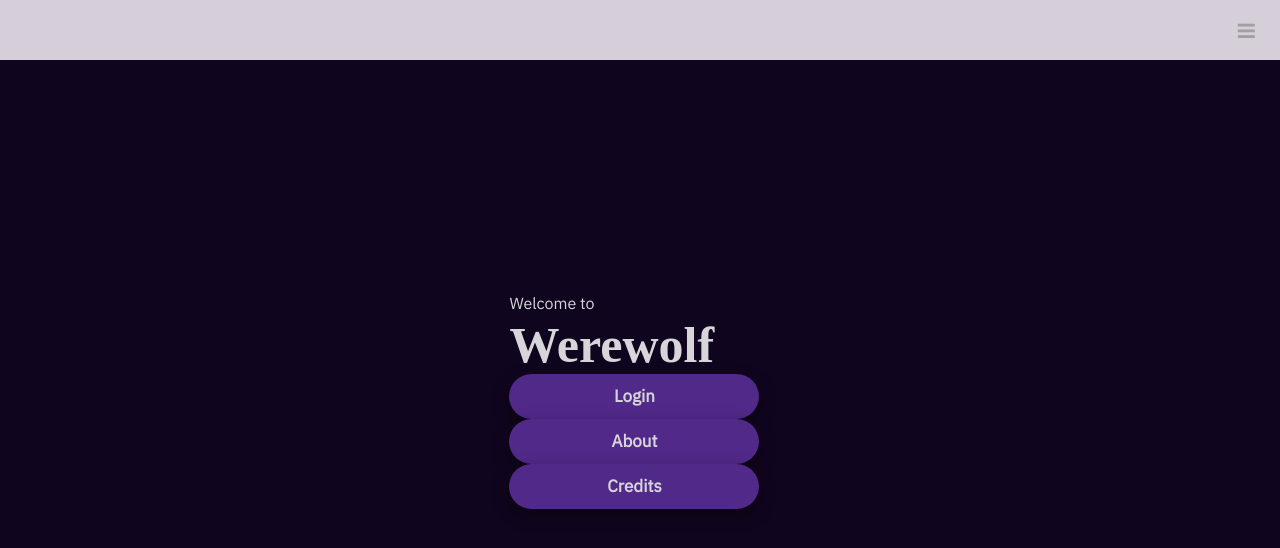
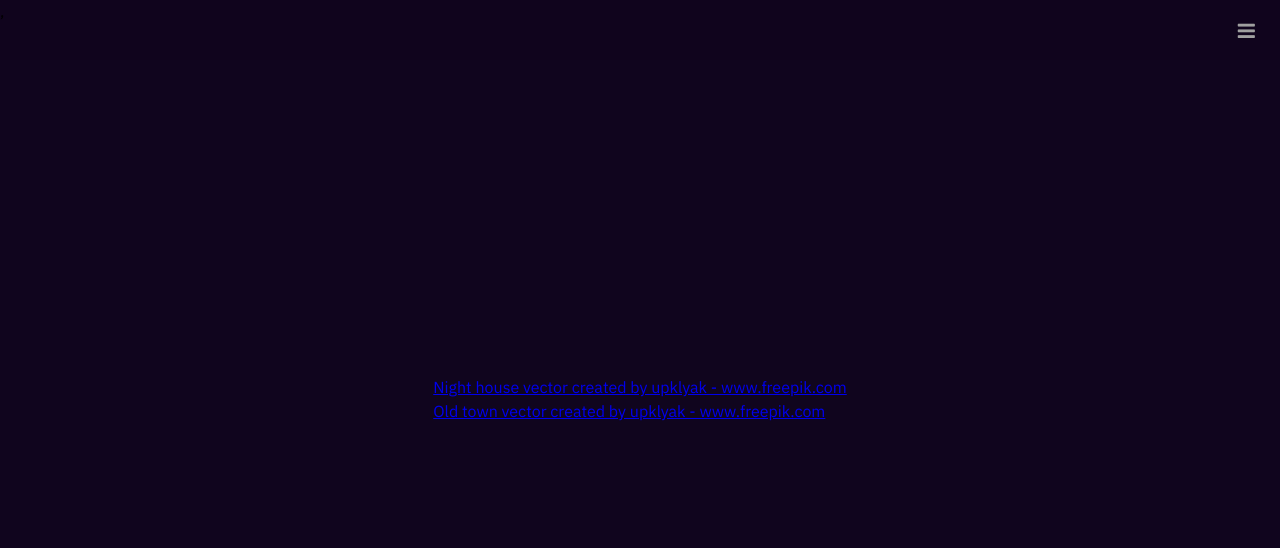
Before and after one commit to MieThorberg/dat3-exam-frontend, a React (Vite) app: page /credits in a window 1280 px wide. Shown: the top 548 px of the page. Built offline with nearby package versions, Linux system fonts and the light colour scheme; a web font is replaced by a local one.

Commit message:
background fix

```diff
--- a/src/components/Home.jsx
+++ b/src/components/Home.jsx
@@ -23,18 +23,19 @@ const Home = ({ setHeadline }) => {
 
   return (
 
-
-    <div className='main'>
+    <div>
+      <div className='background-img'></div>
+      <div className='main' style={{ backgroundColor: "rgba(16, 5, 30, 0.685)" }}>
         <div className='main-container'>
-        <div style={{gridTemplateRows: "60% auto"}}></div>
-        <div className='section' style={{gridTemplateRows: "60% auto"}}>
+          <div style={{ gridTemplateRows: "60% auto" }}></div>
+          <div className='section' style={{ gridTemplateRows: "60% auto" }}>
             <div className='header'>
               <h1>Let's play</h1>
               <h2>Create or join a game to start playing werewolf with your friends</h2>
             </div>
-          <div className='content' style={{gridTemplateRows: "60% auto"}}>
-            <button className='btn-lightpurple' style={{maxWidth: "200px"}} onClick={event => window.location.href = "/game_settings"}>Create</button>
-            <button className='btn-purple' style={{maxWidth: "200px"}} onClick={event => window.location.href = "/gamepin"}>Join</button>
+            <div className='content' style={{ gridTemplateRows: "60% auto" }}>
+              <button className='btn-lightpurple' style={{ maxWidth: "200px" }} onClick={event => window.location.href = "/game_settings"}>Create</button>
+              <button className='btn-purple' style={{ maxWidth: "200px" }} onClick={event => window.location.href = "/gamepin"}>Join</button>
             </div>
 
           </div>
@@ -43,6 +44,8 @@ const Home = ({ setHeadline }) => {
         </div>
 
       </div>
+    </div>
+
 
 
     /* <main>
--- a/src/components/pages/CreditsPage.jsx
+++ b/src/components/pages/CreditsPage.jsx
@@ -12,13 +12,8 @@ const CreditsPage = () => {
                     {/* <!-- Column 2 (start section) --> */}
                     <div className="section">
                         <div className="header">
-                            <p>Welcome to</p>
-                            <h1>Werewolf</h1>
-                        </div>
-                        <div className="content">
-                            <button className="btn-purple" onClick={event => window.location.href = "/home"}>Login</button>
-                            <button className="btn-purple">About</button>
-                            <button className="btn-purple">Credits</button>
+                            <p><a href='https://www.freepik.com/vectors/night-house'>Night house vector created by upklyak - www.freepik.com</a></p>
+                            <p><a href='https://www.freepik.com/vectors/old-town'>Old town vector created by upklyak - www.freepik.com</a></p>
                         </div>
                     </div>
                     {/* <!-- Column 3 (empty) --> */}
--- a/src/components/pages/StartPage.jsx
+++ b/src/components/pages/StartPage.jsx
@@ -20,7 +20,7 @@ const StartPage = () => {
                         <div className="content">
                             <button className="btn-purple" style={{ maxWidth: "200px" }} onClick={event => window.location.href = "/home"}>Login</button>
                             <button className="btn-purple" style={{ maxWidth: "200px" }} onClick={event => window.location.href = "/rules"}>About</button>
-                            <button className="btn-purple" style={{ maxWidth: "200px" }}>Credits</button>
+                            <button className="btn-purple" style={{ maxWidth: "200px" }} onClick={event => window.location.href = "/credits"}>Credits</button>
                         </div>
                     </div>
                     {/* <!-- Column 3 (empty) --> */}
--- a/src/styles/App.css
+++ b/src/styles/App.css
@@ -33,17 +33,14 @@ p {
 }
 
 .background-img {
-    /* background-image: url("../images/night.jpg"); */
+    background-image: url("../images/night.jpg");
     background-position: center;
     background-attachment: fixed;
     background-size: cover;
     background-repeat: no-repeat;
     filter: blur(1.5px);
     -webkit-filter: blur(1.5px);
-    height: 100px;
-    width: 100px;
-    max-width: 100%;
-    height: 100%;
+    height: 100vh;
 
 }
 
--- a/src/styles/Header.css
+++ b/src/styles/Header.css
@@ -97,10 +97,16 @@
 @media only screen and (min-width: 450px) {
   .mobile-topnav {
     height: 60px;
+    background-color: #1e03280b;
   }
 
   .mobile-nav .icon {
     top: 15px;
+  }
+
+  .mobile-topnav .center a {
+    font-size: 16px;
+    color: white;
   }
 }
 
```
Also changed, not shown: src/images/day.jpg (added), 1 other file (tests, documents, lock files or other folders). Lines whose indentation alone changed are shown as unchanged.
